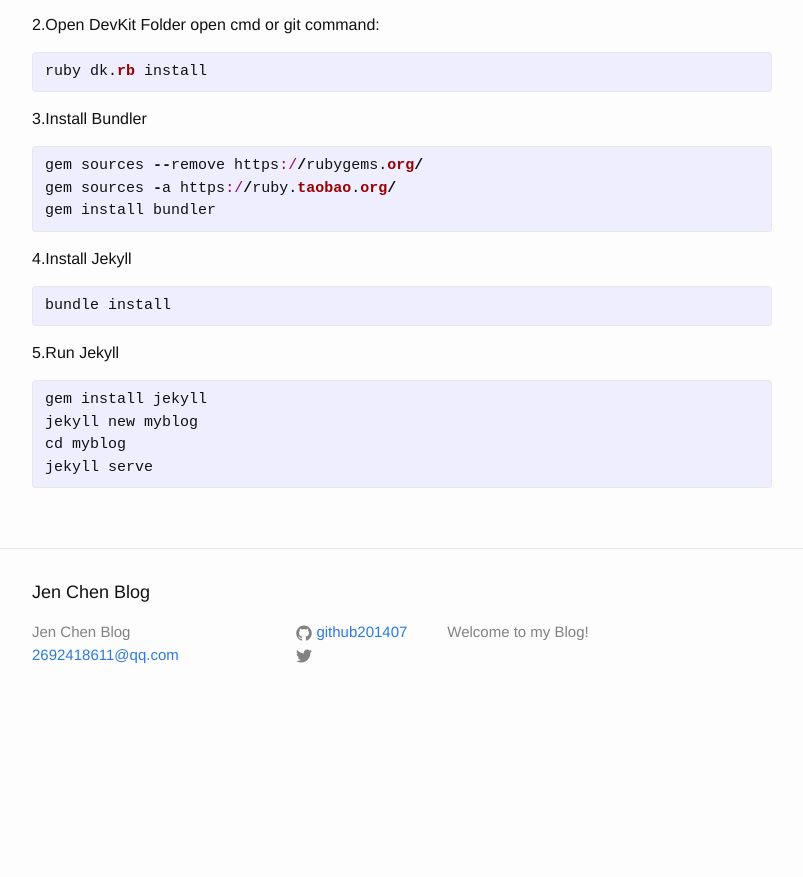
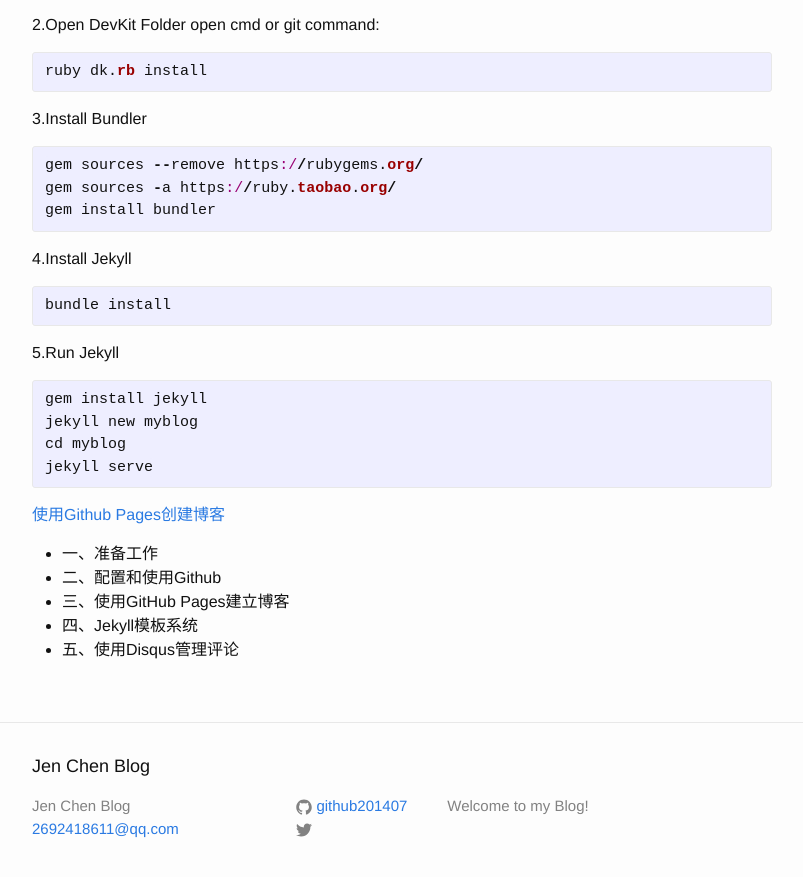
Before and after one commit to github201407/github201407.github.io, a Jekyll site: the page built from _posts/2015-10-21-create-your-first-website.markdown, in a window 1280 px wide and 900 px high, scrolled down 900 px. Shown: the top 877 px of the window, without its empty margins (238-1041 px from the left). Built offline with Jekyll 4.4.1, drawn with Linux system fonts in a browser that asks for light colours; before the commit the page ends 1626 px from its top, so only the background shows below that.

Commit message:
find a good post

```diff
--- a/_posts/2015-10-21-create-your-first-website.markdown
+++ b/_posts/2015-10-21-create-your-first-website.markdown
@@ -58,5 +58,12 @@ cd myblog
 jekyll serve
 {% endhighlight %}
 
+[使用Github Pages创建博客](http://sunheran.com/2014/11/11/hihera-github-pages/)
++ 一、准备工作
++ 二、配置和使用Github
++ 三、使用GitHub Pages建立博客
++ 四、Jekyll模板系统
++ 五、使用Disqus管理评论
+
 [pages]: https://pages.github.com/
 [RubySite]:	http://rubyinstaller.org/downloads/
```
